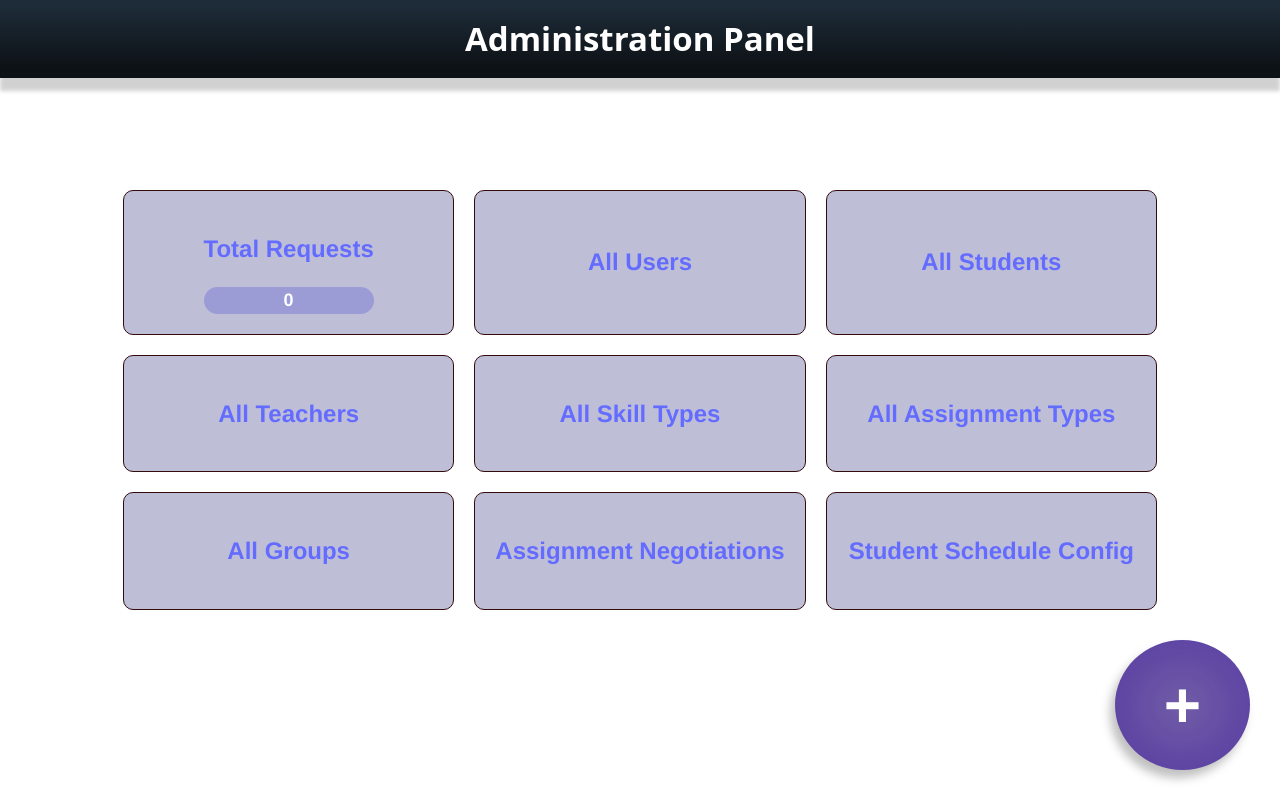
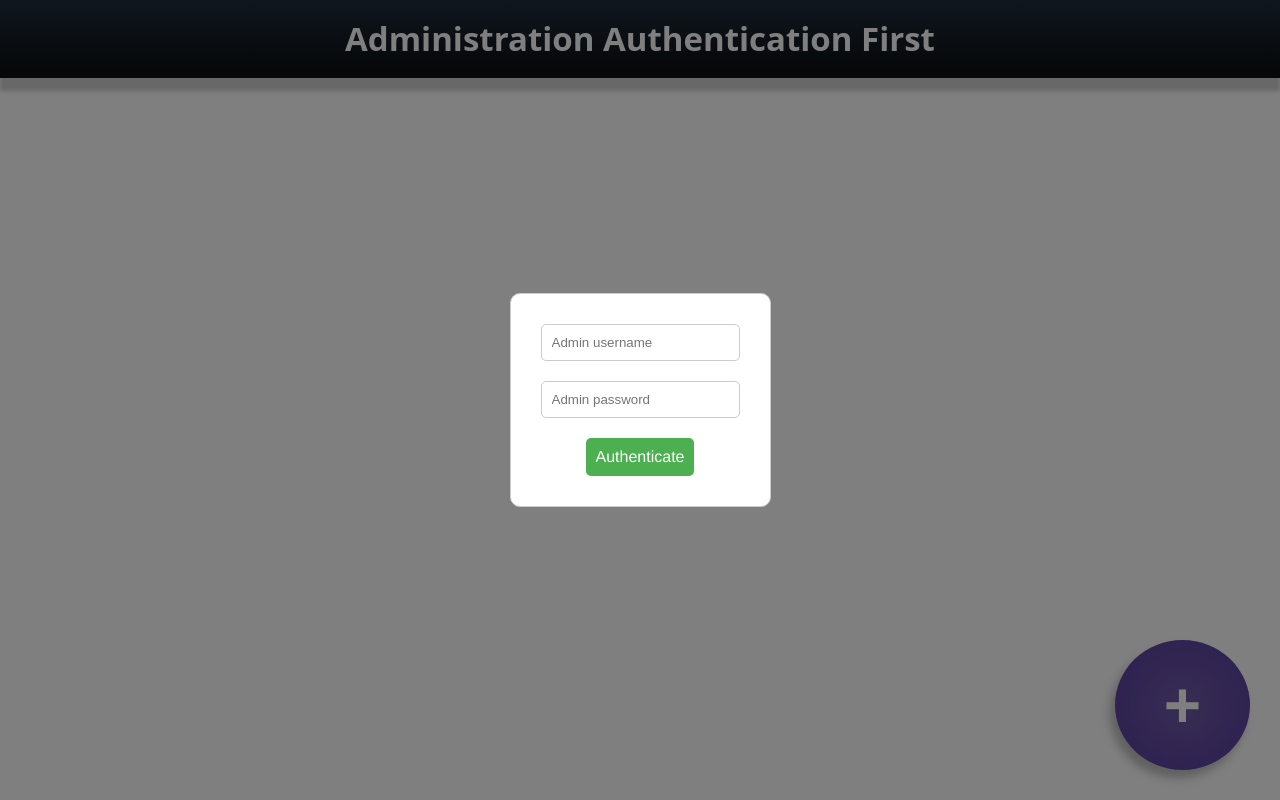
Before and after one commit to Anniegavr/Collab-Buddy, a Vue app in the folder frontend/frontend_app/: page /admin in a window 1280 px wide. Built offline with nearby package versions, Linux system fonts and the light colour scheme; no server answers.

Commit message:
- Proxy admin panel page with extra authentication

```diff
--- a/frontend/frontend_app/src/App.vue
+++ b/frontend/frontend_app/src/App.vue
@@ -29,7 +29,7 @@ export default {
         case '/login':
           return 'Login';
         case '/admin_proxy':
-          return 'Admin Authentication';
+          return 'Admin Panel';
         case '/signup':
           return 'Sign Up';
         case '/home':
@@ -39,7 +39,7 @@ export default {
         case '/teachers':
           return "All Teachers";
         case '/admin':
-          return 'Administration Panel';
+          return 'Administration Authentication First';
         case '/teacher/release_assignment':
           return 'Release Assignment';
         case '/profile':
--- a/frontend/frontend_app/src/components/AdminAuthPopup.vue
+++ b/frontend/frontend_app/src/components/AdminAuthPopup.vue
@@ -8,6 +8,9 @@
   </div>
 </template>
 <script>
+import router from "../router.ts";
+import axios from "axios";
+
 export default {
   name: 'AdminAuthPopup',
   data() {
@@ -17,13 +20,33 @@ export default {
     };
   },
   methods: {
-    authenticateAdmin() {
+    authenticateAdmin(e) {
+      //this.$emit('authenticated');
       // Check admin credentials here
-      if (this.username === 'admin' && this.password === 'admin123') {
-        this.$emit('authenticated');
-      } else {
-        alert('Invalid admin credentials');
+      e.preventDefault()
+      const body = {
+        username: this.username,
+        password: this.password
       }
+      axios.post('http://localhost:8080/api/auth/signin', body, {
+      })
+          .then(response => {
+            if (response.status === 200) {
+              this.showError = false;
+              this.message = 'Signup accepted';
+              this.username = "";
+              this.password = "";
+              router.push('/admin_proxy');
+            } else {
+              this.message = "";
+              this.message = 'Signup not accepted';
+              this.username = "";
+              this.password = "";
+            }
+          })
+          .catch(error => {
+            console.error('Error:', error);
+          });
     },
   },
 };
--- a/frontend/frontend_app/src/routes.ts
+++ b/frontend/frontend_app/src/routes.ts
@@ -15,11 +15,11 @@ const routes: RouteRecordRaw[] =  [
     },
     {
         path: '/admin',
-        component: () => import('./components/AdminPanel.vue')
+        component: () => import('./components/AdminAuthPopup.vue')
     },
     {
         path: '/admin_proxy',
-        component: () => import('./components/AdminAuthPopup.vue')
+        component: () => import('./components/AdminPanel.vue')
     },
     {
         path: '/user',
```
